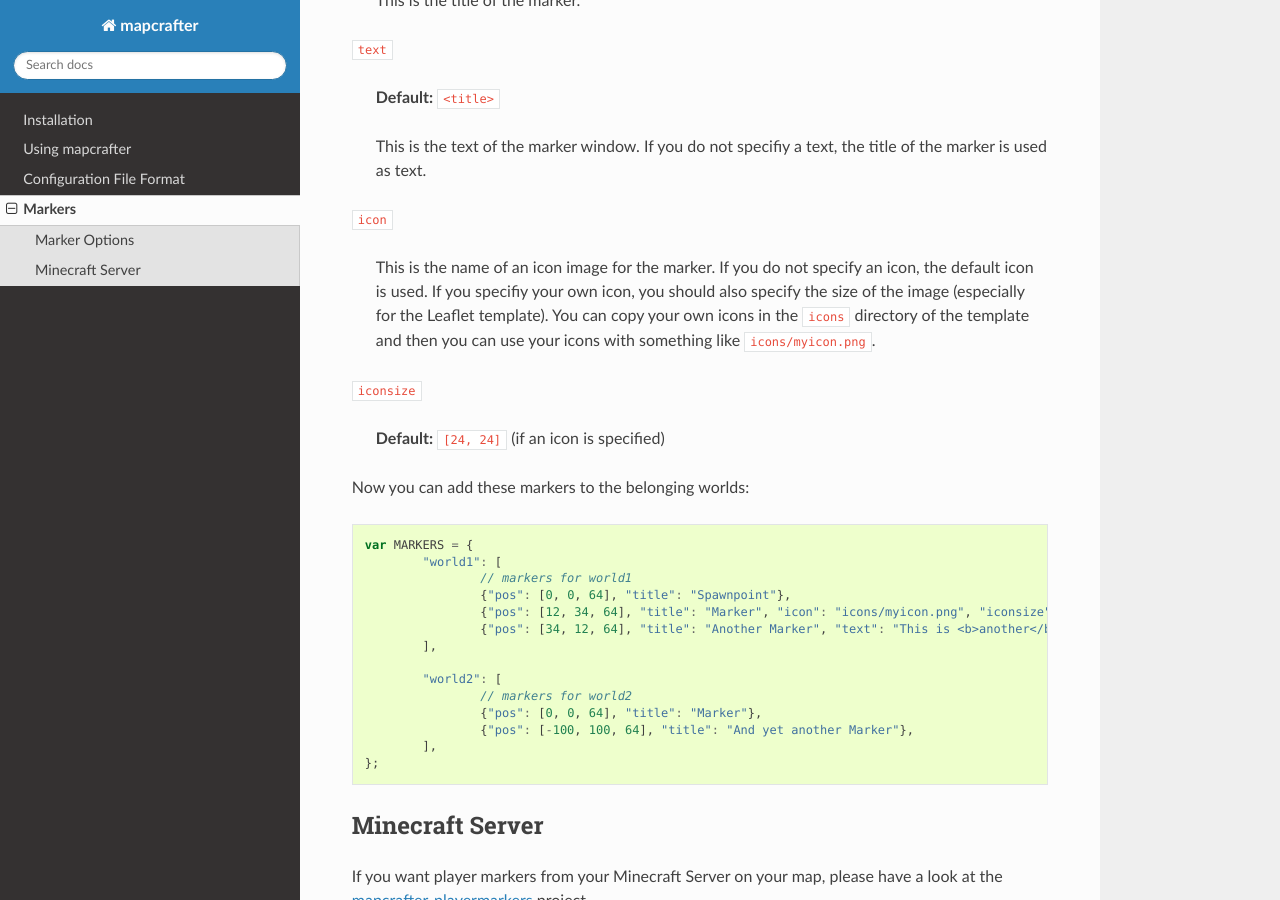
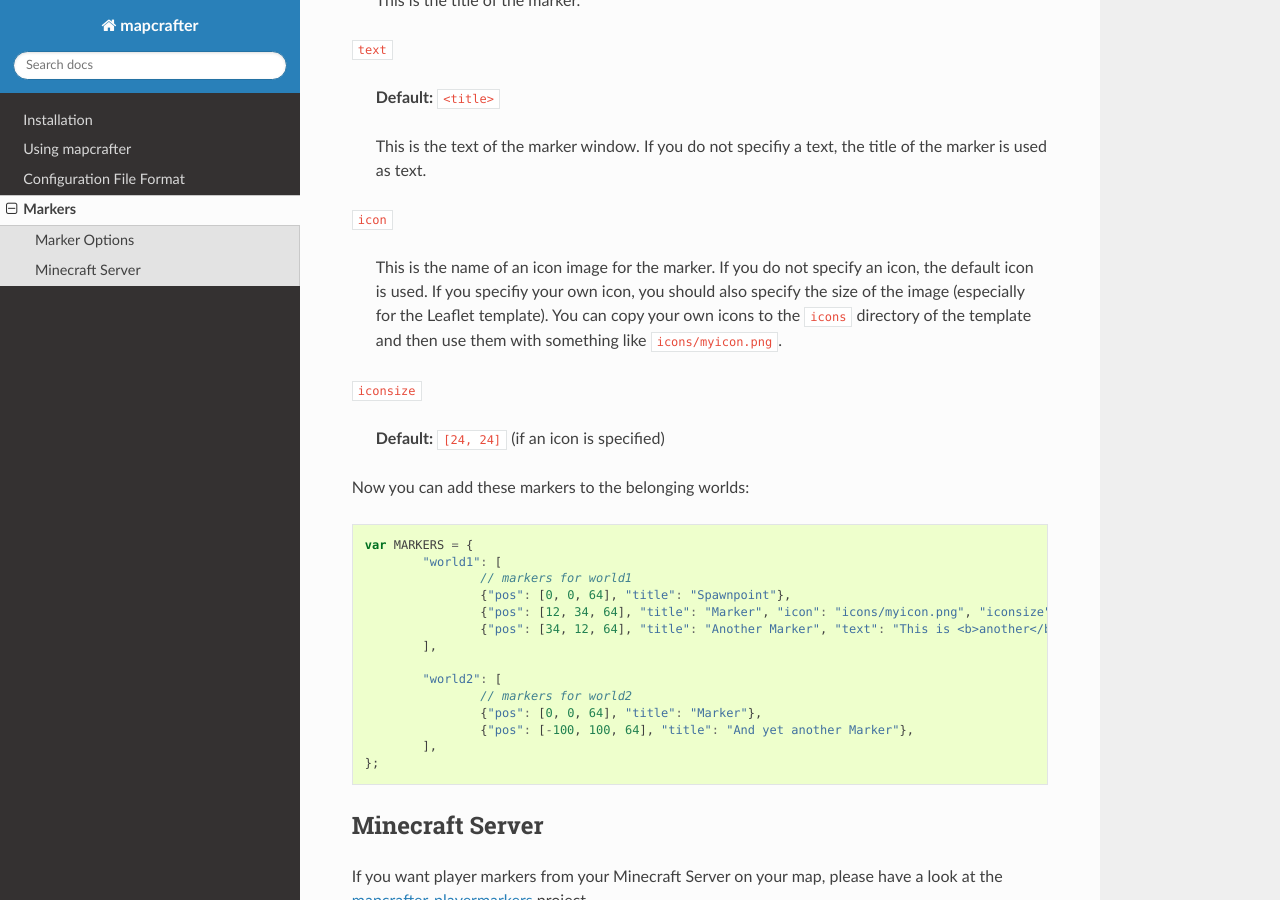
Before and after one commit to mapcrafter/mapcrafter, a Sphinx documentation site: the page built from docs/markers.rst, in a window 1280 px wide and 900 px high, scrolled down 1350 px. Built offline with Sphinx 7.4.7 and the Read the Docs theme 2.0.0, drawn with Linux system fonts in a browser that asks for light colours.

Commit message:
Fixed a small typo in markers.rst
And tweaked a sentence a bit.

```diff
--- a/docs/markers.rst
+++ b/docs/markers.rst
@@ -73,8 +73,8 @@ Here are all available options for the markers:
 	This is the name of an icon image for the marker. If you do not specify
 	an icon, the default icon is used. If you specifiy your own icon,
 	you should also specify the size of the image (especially for the
-	Leaflet template). You can copy your own icons in the ``icons``
-	directory of the template and then you can use your icons with something
+	Leaflet template). You can copy your own icons to the ``icons``
+	directory of the template and then use them with something
 	like ``icons/myicon.png``.
 
 ``iconsize``
```
